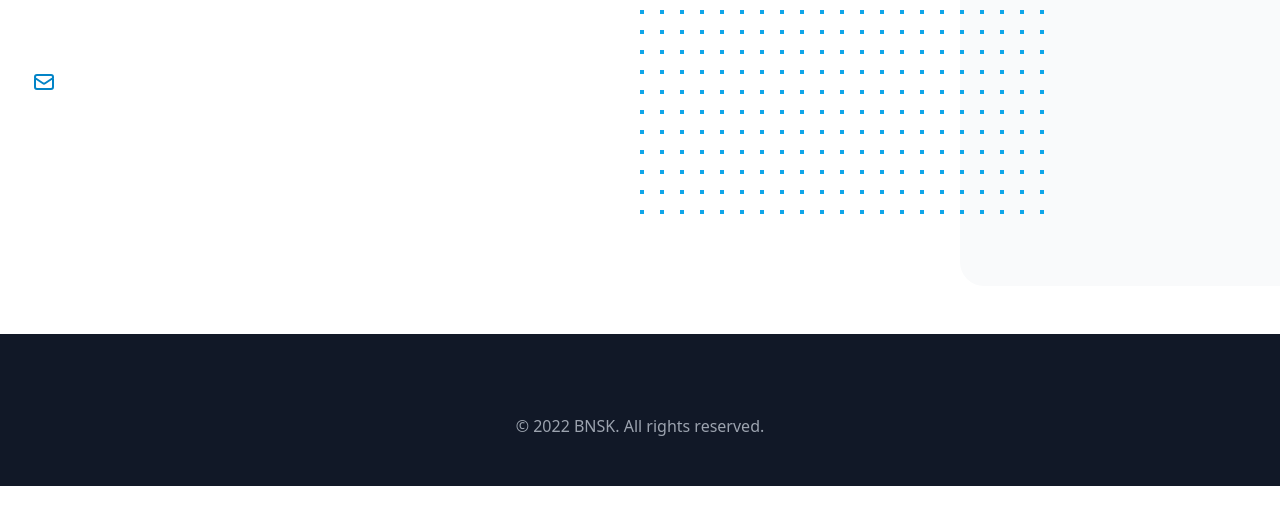
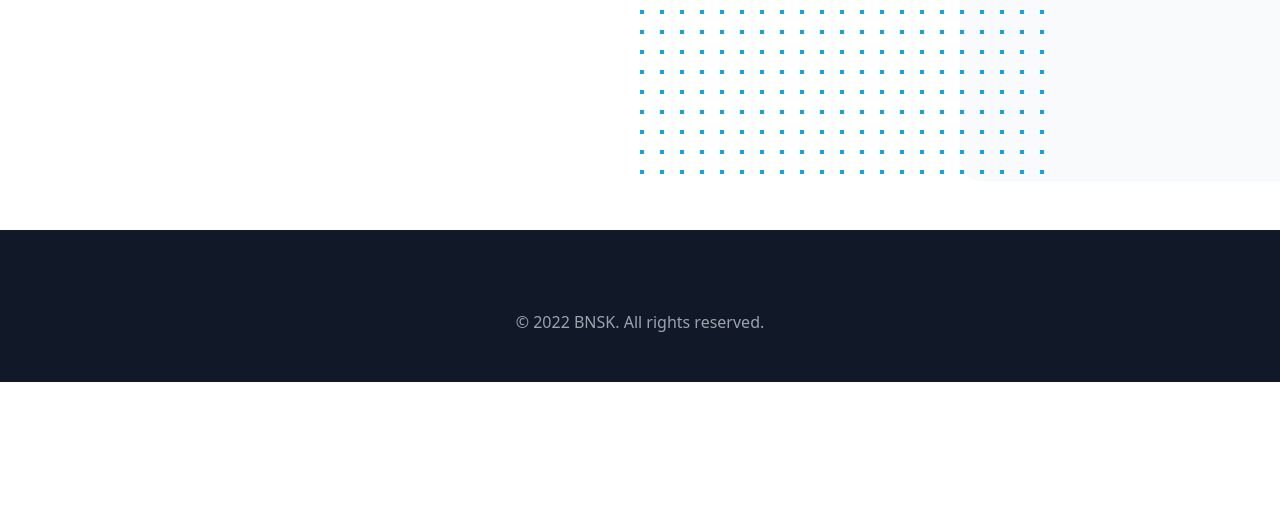
Before and after one commit to bnskpro/landing-page, a website: page index.html in a window 1280 px wide. Shown: the part 250-774 px from the top of the page. Drawn offline with Linux system fonts and the light colour scheme.

Commit message:
Remove icon

```diff
--- a/index.html
+++ b/index.html
@@ -19,22 +19,6 @@
                     class="mx-auto max-w-md px-4 sm:max-w-3xl sm:px-6 lg:px-8 lg:max-w-7xl lg:grid lg:grid-cols-2 lg:gap-24">
                     <div>
                         <h2 class="text-5xl text-sky-600" style="font-family: 'Chakra Petch', sans-serif;">BNSK</h2>
-                        <div class="mt-20">
-                            <div class="mt-6 sm:max-w-xl font-serif">
-                                <div class="mt-6 flex text-sky-600" style="font-family: 'Chakra Petch', sans-serif;">
-                                    <div class="flex-shrink-0">
-                                        <svg class="h-6 w-6" x-description="Heroicon name: outline/mail"
-                                            xmlns="http://www.w3.org/2000/svg" fill="none" viewBox="0 0 24 24"
-                                            stroke="currentColor" aria-hidden="true">
-                                            <path stroke-linecap="round" stroke-linejoin="round" stroke-width="2"
-                                                d="M3 8l7.89 5.26a2 2 0 002.22 0L21 8M5 19h14a2 2 0 002-2V7a2 2 0 00-2-2H5a2 2 0 00-2 2v10a2 2 0 002 2z">
-                                            </path>
-                                        </svg>
-                                    </div>
-                                </div>
-
-                            </div>
-                        </div>
                     </div>
                 </div>
 
```
